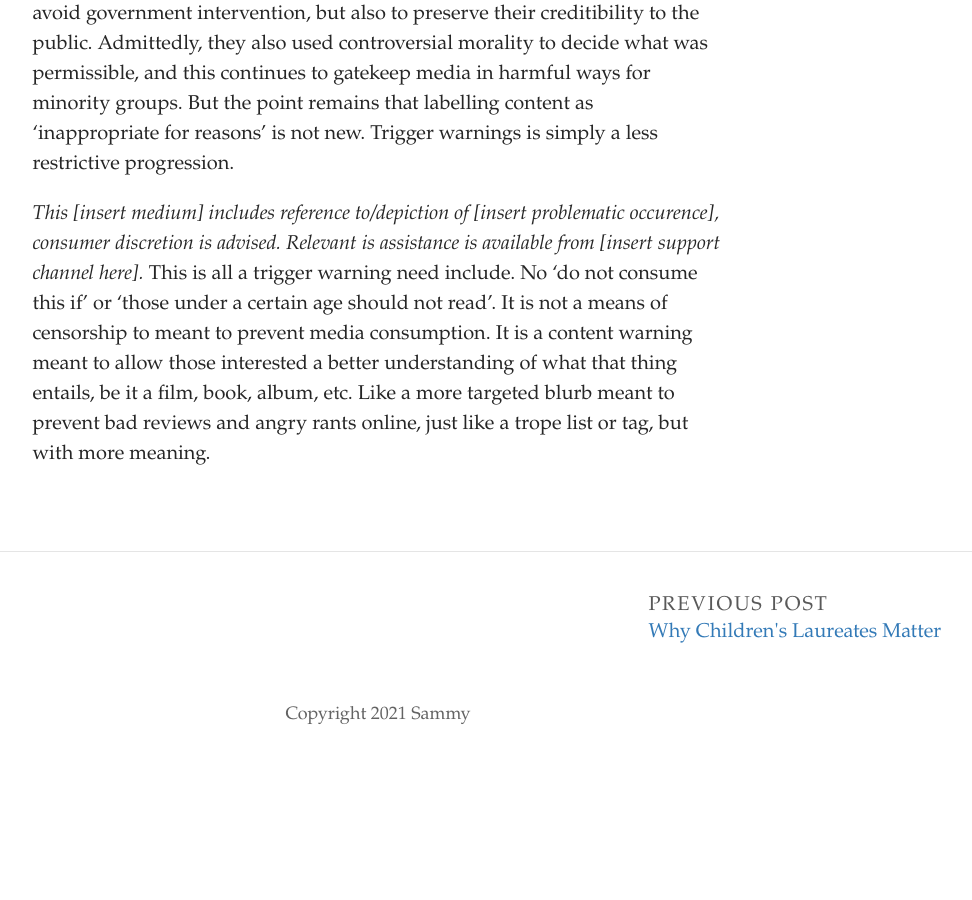
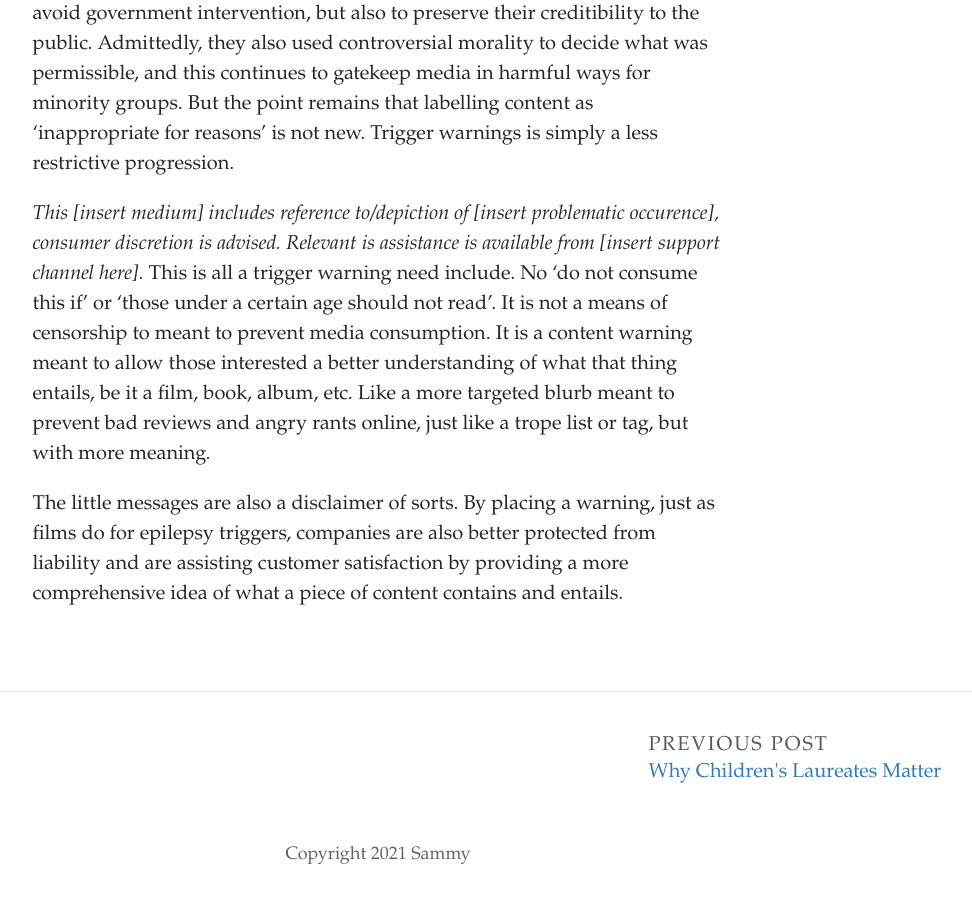
Before and after one commit to SammySpinsAYarn/Blog, a Jekyll site: the page built from _posts/2023-11-18-trigger-warnings-arent-just-for-snowflakes.md, in a window 1280 px wide and 900 px high, scrolled down 659 px. Shown: the whole window, without its empty margins (262-1234 px from the left). Built offline with Jekyll 4.4.1, drawn with Linux system fonts in a browser that asks for light colours; some web fonts are replaced; before the commit the page ends 1419 px from its top, so only the background shows below that.

Commit message:
Update Post “2023-11-18-trigger-warnings-arent-just-for-snowflakes”

```diff
--- a/_posts/2023-11-18-trigger-warnings-arent-just-for-snowflakes.md
+++ b/_posts/2023-11-18-trigger-warnings-arent-just-for-snowflakes.md
@@ -10,3 +10,5 @@ T﻿rigger warnings are not new- they apparently began in the 1970s as a way to
 C﻿ontent warnings are not new. They have existed for many decades. The Hays Code was succeeded by age ratings, which continue now, giving a set of guides regarding content so those unprepared for it can avoid it. The Comics Code Authority limited what was allowed in comic books and graphic books published with their approval. These were accepted ways for mediums to avoid government intervention, but also to preserve their creditibility to the public. Admittedly, they also used controversial morality to decide what was permissible, and this continues to gatekeep media in harmful ways for minority groups. But the point remains that labelling content as 'inappropriate for reasons' is not new. Trigger warnings is simply a less restrictive progression.
 
 ﻿*This \[insert medium] includes reference to/depiction of \[insert problematic occurence], consumer discretion is advised. Relevant is assistance is available from \[insert support channel here].* This is all a trigger warning need include. No 'do not consume this if' or 'those under a certain age should not read'. It is not a means of censorship to meant to prevent media consumption. It is a content warning meant to allow those interested a better understanding of what that thing entails, be it a film, book, album, etc. Like a more targeted blurb meant to prevent bad reviews and angry rants online, just like a trope list or tag, but with more meaning.
+
+T﻿he little messages are also a disclaimer of sorts. By placing a warning, just as films do for epilepsy triggers, companies are also better protected from liability and are assisting customer satisfaction by providing a more comprehensive idea of what a piece of content contains and entails.
```
